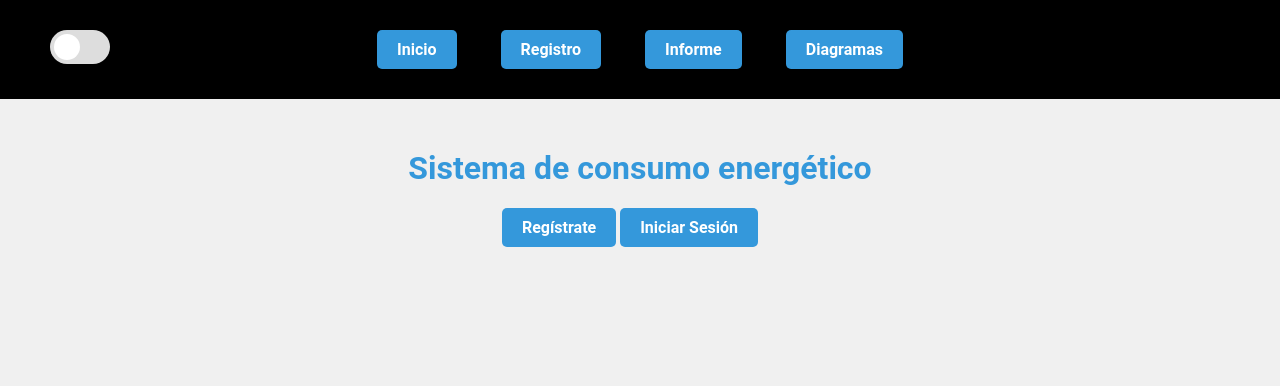
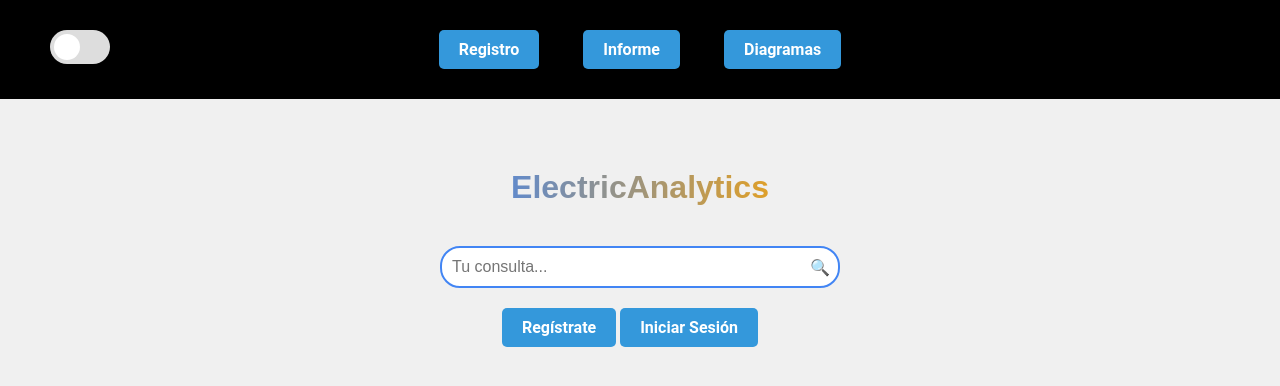
Before and after one commit to Jasiel2023/Analytics, a Django app: template templates/presentacion.html in a window 1280 px wide. Shown: the top 386 px of the page. Run offline with Django 3.2, Linux system fonts and the light colour scheme; the template is opened without the code that fills it, so the values that code supplies are empty.

Commit message:
Cambios en la presentacion

```diff
--- a/aplicacion/static/css/styleInicio.css
+++ b/aplicacion/static/css/styleInicio.css
@@ -16,7 +16,7 @@ body {
 }
 
 .logoBF {
-    height: 350px;
+    height: 400px;
     max-width: 400px;
     margin-right: 300px;
     margin-bottom: 20px;
--- a/templates/presentacion.html
+++ b/templates/presentacion.html
@@ -76,8 +76,14 @@ input:checked + .slider:before {
             margin: 50px;
         }
 
-        h1 {
-            color: #3498db;
+                h1 {
+            background: linear-gradient(to right, rgba(255, 255, 255, 0), #4285F4, #FFA500, rgba(255, 255, 255, 0));
+            -webkit-background-clip: text;
+            color: transparent;
+            font-family: 'Arial', sans-serif;
+            text-align: center;
+            margin: 0; /* Elimina el margen predeterminado del h1 */
+            padding: 20px; /* Añade espacio alrededor del texto */
         }
 
         .paragraph {
@@ -162,6 +168,35 @@ input:checked + .slider:before {
 .btn_CS:hover {
     background-color: #444;
 }
+
+  .consulta-box {
+    display: flex;
+    align-items: center;
+    max-width: 400px;
+    margin: 20px auto;
+    position: relative;
+  }
+
+  #userInput {
+    flex: 1;
+    padding: 10px;
+    font-size: 16px;
+    border: 2px solid #4285F4;
+    border-radius: 20px;
+    outline: none;
+  }
+
+  .lupa-icon {
+    position: absolute;
+    right: 10px;
+    top: 50%;
+    transform: translateY(-50%);
+    cursor: pointer;
+  }
+
+  #enviarButton {
+    display: none; /* Oculta el botón de enviar */
+  }
     </style>
 
     <div class="navbar">
@@ -177,13 +212,20 @@ input:checked + .slider:before {
             document.body.classList.toggle('dark-mode', modoSwitch.checked);
         });
     </script>
-        <a href="#" class="btn">Inicio</a>
         <a href="http://127.0.0.1:8000/formulario" class="btn">Registro</a>
         <a href="http://127.0.0.1:8000/GenerarInforme" class="btn">Informe</a>
         <a href="http://127.0.0.1:8000/FormularioDeDispositivos" class="btn">Diagramas</a>
     </div>
            <div class="welcome-container">
-        <h1>Sistema de consumo energético</h1>
+        <h1>ElectricAnalytics</h1>
+<div class="consulta-box">
+  <label for="userInput" style="display: none;">Tu consulta:</label>
+  <input type="text" id="userInput" placeholder="Tu consulta...">
+  <span class="lupa-icon" onclick="enviarConsulta()">&#128269;</span>
+  <!-- Botón de enviar (oculto) -->
+  <button id="enviarButton">Enviar</button>
+</div>
+    <div id="respuesta"></div>
 <script>
     // Función para verificar el consumo de cada dispositivo y mostrar notificaciones si es excesivo
     function verificarConsumoDispositivos() {
@@ -211,6 +253,7 @@ input:checked + .slider:before {
     // Llama a la función al cargar la página (puedes ajustar esto según tus necesidades)
     window.onload = verificarConsumoDispositivos;
 </script>
+
         <nav>
             <ul>
                 {% if user.is_authenticated %}
```
Also changed, not shown: templates/GenerarInforme.html (+24 -0 lines), aplicacion/migrations/0008_dispositivo_latitud_dispositivo_longitud.py (added), db.sqlite3.
